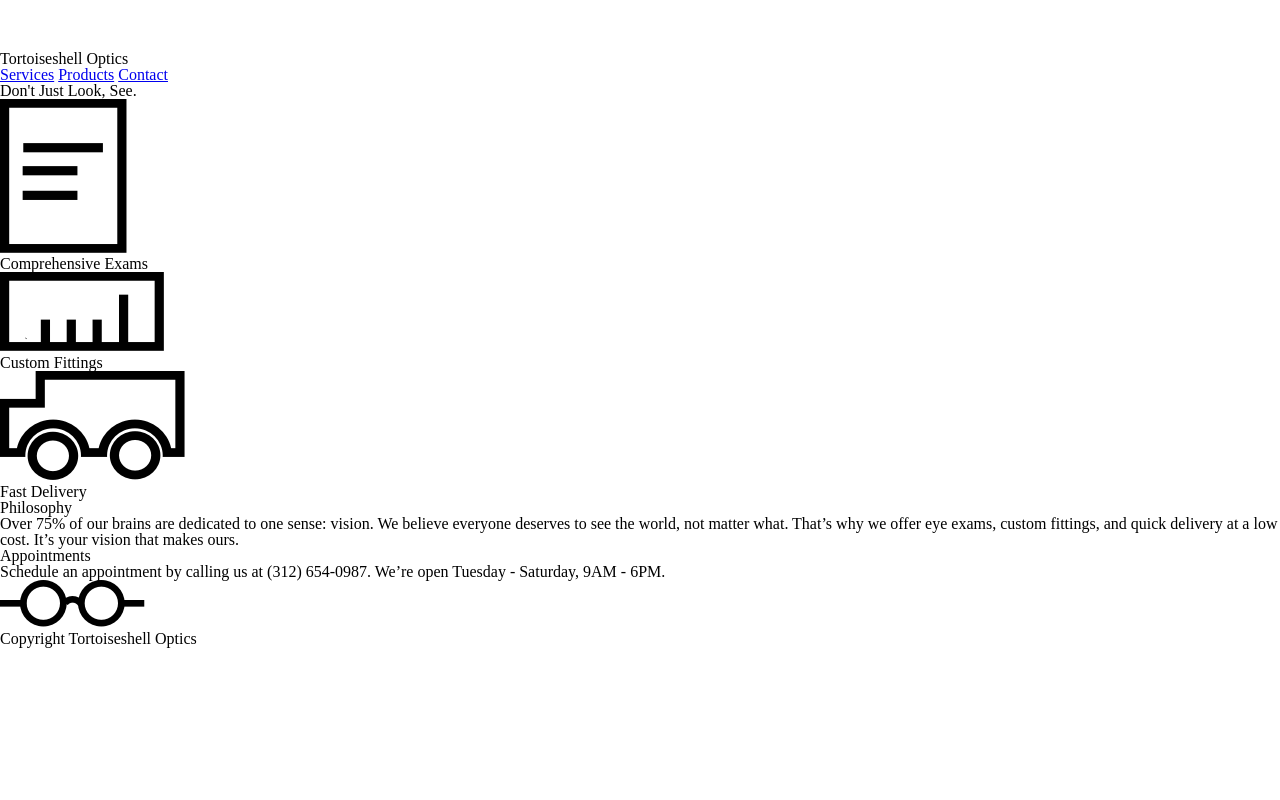
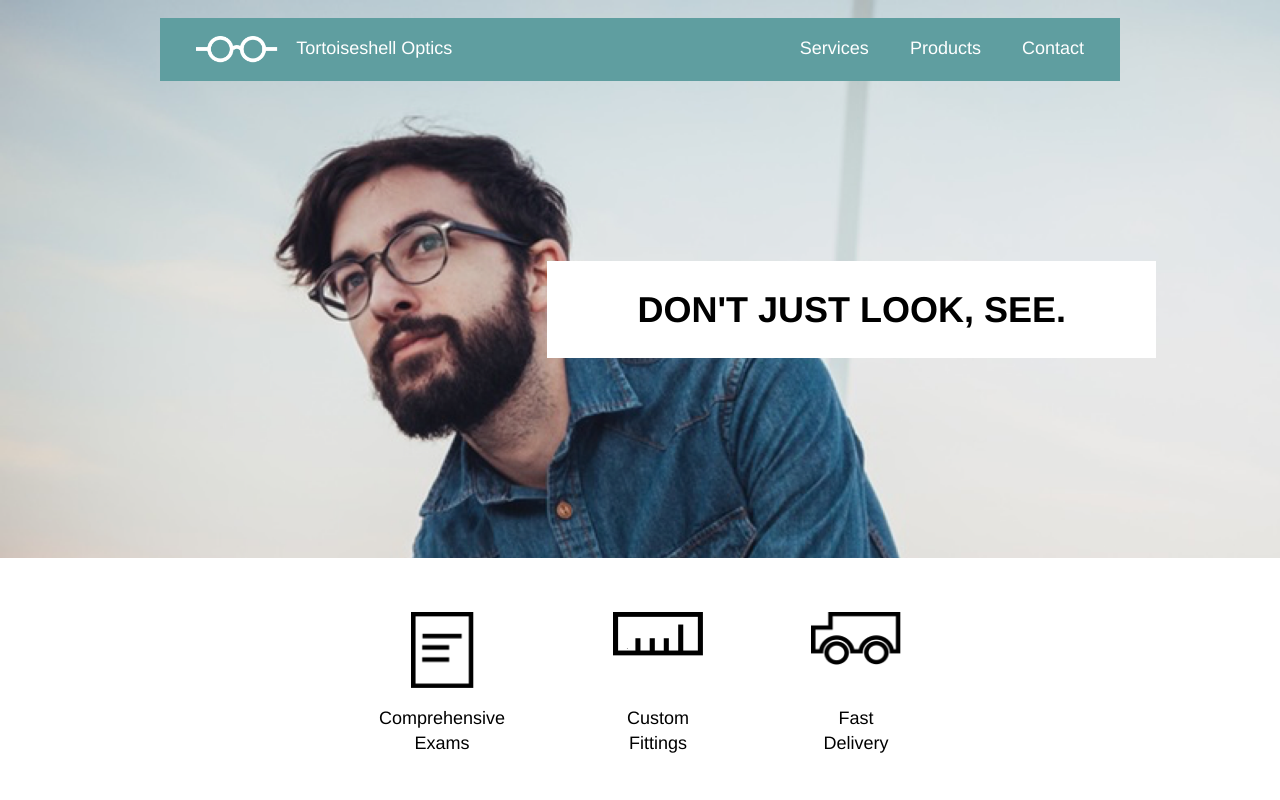
Before and after one commit to epstumpf/Tortoiseshell-Optics, a plain HTML site: page index.html in a window 1280 px wide. Shown: the top 800 px of the page. Drawn offline with Linux system fonts and the light colour scheme.

Commit message:
css done

```diff
--- a/index.html
+++ b/index.html
@@ -2,15 +2,15 @@
 <html lang="en" dir="ltr">
   <head>
     <meta charset="utf-8">
+    <link rel="stylesheet" type="text/css" href="resources/reset.css">
     <link rel="stylesheet" type="text/css" href="resources/style.css">
-    <link rel="stylesheet" type="text/css" href="resources/reset.css">
     <title>Tortoiseshell Optics</title>
   </head>
   <body>
 
     <header>
 
-      <div class="container">
+      <div class="container top">
         <div class="logo">
           <img src="resources/images/logo-white.png" alt="whitelogo">
           <h3>Tortoiseshell Optics</h3>
@@ -24,7 +24,7 @@
         </div>
       </div>
 
-      <div class="container">
+      <div class="container main">
         <h1>Don't Just Look, See.</h1>
       </div>
 
@@ -32,22 +32,22 @@
 
     <main>
 
-      <div class="container">
-        <div class="icon">
+      <div class="container icons">
+        <div class="icon paper">
           <img src="resources/images/paper-icon.png" alt="paper icon">
-          <h2>Comprehensive Exams</h2>
+          <h2>Comprehensive <br>Exams</h2>
         </div>
         <div class="icon">
           <img src="resources/images/ruler-icon.png" alt="rule icon">
-          <h2>Custom Fittings</h2>
+          <h2>Custom <br>Fittings</h2>
         </div>
         <div class="icon">
           <img src="resources/images/truck-icon.png" alt="truck icon">
-          <h2>Fast Delivery</h2>
+          <h2>Fast <br>Delivery</h2>
         </div>
       </div>
 
-      <div class="container">
+      <div class="container infos">
         <div class="info">
           <h2>Philosophy</h2>
           <p>Over 75% of our brains are dedicated to one sense: vision. We believe everyone deserves to see the world, not matter what. That’s why we offer eye exams, custom fittings, and quick delivery at a low cost. It’s your vision that makes ours.</p>
@@ -60,8 +60,10 @@
 
       <footer>
         <div class="container">
-          <img src="resources/images/logo-black.png" alt="black logo">
-          <h3>Copyright Tortoiseshell Optics</h3>
+          <div class="footer">
+            <img src="resources/images/logo-black.png" alt="black logo">
+            <h3>Copyright Tortoiseshell Optics</h3>
+          </div>
         </div>
       </footer>
 
--- a/resources/style.css
+++ b/resources/style.css
@@ -0,0 +1,152 @@
+/* universal styles*/
+
+html {
+  font-size: 18px;
+}
+
+body {
+  font-family: "Helvetica", sans-serif;
+  line-height: 1.4;
+}
+
+.container {
+  max-width: 960px;
+  margin: 0 auto;
+}
+
+/* header */
+
+header {
+  height: 30rem;
+  background-image: url("images/glasses-bg.png");
+  background-size: cover;
+  background-repeat: no-repeat;
+  padding-top: 1rem;
+}
+
+header .top {
+  display: flex;
+  background-color: cadetblue;
+}
+
+header .logo {
+  display: flex;
+  width: 50%;
+}
+
+header .nav {
+  display: flex;
+  justify-content: flex-end;
+  width: 50%;
+}
+
+header img {
+  height: 1.5rem;
+  padding: 0;
+  margin: 1rem 1rem 1rem 2rem;
+}
+
+header h3 {
+  font-size: 1rem;
+  color: white;
+  padding: 0;
+  margin: 1rem 0;
+}
+
+nav {
+  margin-right: 1rem;
+}
+
+nav a {
+  font-size: 1rem;
+  text-decoration: none;
+  color: white;
+  display: inline-block;
+  margin: 1rem;
+}
+
+header h1 {
+  font-weight: bold;
+  font-size: 2rem;
+  line-height: 1.2;
+  text-transform: uppercase;
+  padding: 1.5rem 5rem;
+  background-color: white;
+  display: inline-block;
+  position: relative;
+  top: 10rem;
+  right: -2rem;
+  float: right;
+}
+
+/* main section icons */
+
+.icon img {
+  width: 5rem;
+}
+
+.paper img {
+  width: 3.5rem;
+}
+
+.icons {
+  height: 8rem;
+  display: flex;
+  justify-content: center;
+  align-items: stretch;
+  padding: 0;
+  margin: 3rem auto;
+}
+
+.icon {
+  display: inline-block;
+  display: flex;
+  flex-direction: column;
+  justify-content: space-between;
+  align-items: center;
+  padding: 0;
+  margin: 0 3rem;
+}
+
+.icon h2 {
+  text-align: center;
+}
+
+/* main section info */
+
+.infos {
+  display: flex;
+  justify-content: space-around;
+  margin-bottom: 5rem;
+}
+
+.info {
+  width: 35%;
+}
+
+.info h2 {
+  font-weight: bold;
+  font-size: 1rem;
+  color: white;
+  text-transform: uppercase;
+  background-color: cadetblue;
+  padding: 0.5rem 1.25rem;
+  margin-bottom: 1rem;
+}
+
+/* footer */
+
+footer .container {
+  background-color: azure;
+}
+
+footer img {
+  height: 1.5rem;
+  width: auto;
+  margin-right: 1rem;
+}
+
+.footer {
+  display:flex;
+  padding: 4rem;
+}
```
